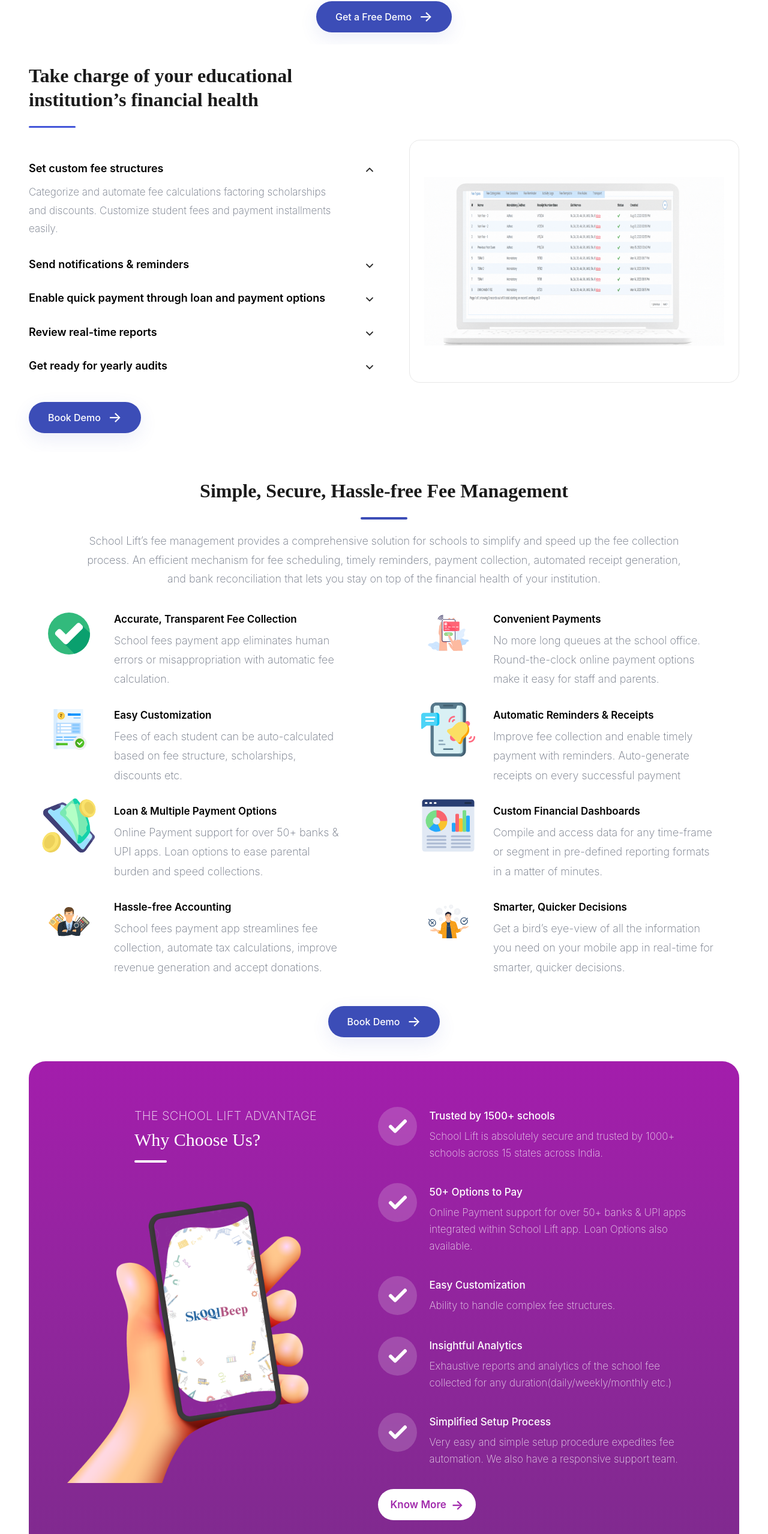
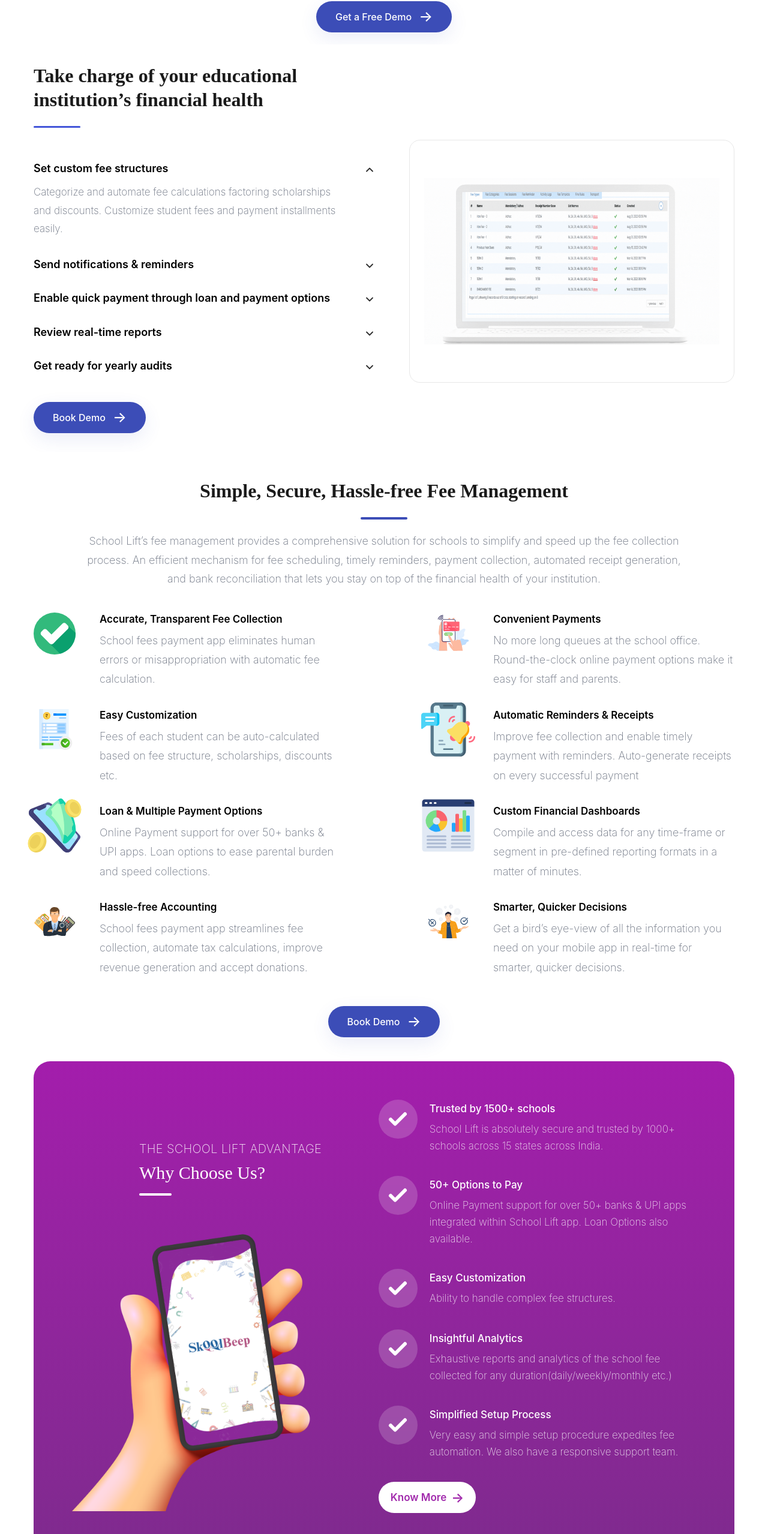
Before and after one commit to PonmalarPS/SchoolLift-Website, a React (Vite) app: page /feeManagement in a window 1280 px wide. Shown: the part 1111-3668 px from the top of the page at 60% size. Built offline with nearby package versions, Linux system fonts and the light colour scheme.

Commit message:
Fees - UI Corrections

```diff
--- a/src/pages/FeesManagement.jsx
+++ b/src/pages/FeesManagement.jsx
@@ -80,7 +80,7 @@
     return (
         <section className="relative overflow-hidden bg-white px-6 pt-15 md:px-10 lg:px-16">
             <div className="mx-auto max-w-[1400px] text-center">
-                <h1 className="font-heading font-bold text-[40px] leading-tight text-sbText mx-auto">
+                <h1 className="font-heading font-bold text-[32px] md:text-[40px] leading-tight text-sbText mx-auto">
                     Fee Management Solutions
                 </h1>
 
@@ -148,8 +148,8 @@
     ];
 
     return (
-        <section className="mt-5 relative overflow-hidden bg-white px-4 py-8 sm:px-6 lg:px-10 xl:px-12">
-            <div className="mx-auto max-w-[1300px]">
+        <section className="mt-5 relative overflow-hidden bg-white py-8">
+            <div className="mx-auto max-w-[1600px] px-4 sm:px-6 lg:px-10 xl:px-14">
                 <div className="grid grid-cols-1 lg:grid-cols-[1fr_0.95fr] gap-x-10 xl:gap-x-14 items-start">
                     {/* LEFT SIDE HEADER - Row 1 Col 1 */}
                     <div className="lg:col-start-1">
@@ -208,7 +208,7 @@
                                 src={
                                     openIndex !== -1
                                         ? accordionItems[openIndex].image
-                                        : sISUpdateScreen4
+                                        : Fee_Review_Reports_Screen4
                                 }
                                 alt="Student information dashboard"
                                 className="w-full h-full object-contain"
@@ -279,8 +279,8 @@
     ];
 
     return (
-        <section className="mt-4 relative overflow-hidden bg-white px-6 py-7 md:px-10 lg:px-16 xl:px-20">
-            <div className="mx-auto max-w-[1500px]">
+        <section className="mt-4 relative overflow-hidden bg-white py-7">
+            <div className="mx-auto max-w-[1600px] px-4 sm:px-6 lg:px-10 xl:px-14">
                 {/* Top heading */}
                 <div className="mx-auto max-w-[1000px] text-center">
                     <div className="relative z-10 mx-auto max-w-[770px] text-center">
@@ -297,9 +297,9 @@
 
                 {/* Feature grid */}
                 <div className="mt-10 grid grid-cols-1 gap-y-8 md:mt-10 md:grid-cols-2 md:gap-x-20 lg:gap-x-28 xl:gap-x-36">
-                    {feeFeatures.map((item) => (
+                    {feeFeatures.map((item, index) => (
                         <div
-                            key={item.id}
+                            key={index}
                             className="flex items-start gap-8 lg:gap-10"
                         >
                             <div className="flex h-[70px] w-[70px] shrink-0 items-center justify-center">
@@ -354,17 +354,17 @@
         },
     ];
     return (
-        <section className="bg-white px-4 py-10 sm:px-6 lg:px-10 xl:px-12">
-            <div className="pt-19 mx-auto max-w-[1310px] overflow-hidden rounded-[28px] bg-gradient-to-b from-[#a31dac] to-[#7f2a8e] px-6 sm:px-8 md:px-10 lg:px-14 xl:px-16">
-                <div className="grid items-stretch gap-10 lg:grid-cols-[0.9fr_1.1fr] lg:gap-8 xl:grid-cols-[0.95fr_1.05fr]">
+        <section className="bg-white py-10 px-4 sm:px-6 lg:px-10 xl:px-14">
+            <div className="pt-10 lg:pt-16 mx-auto max-w-[1500px] overflow-hidden rounded-[28px] bg-gradient-to-b from-[#a31dac] to-[#7f2a8e] px-4 sm:px-8 md:px-10 lg:px-14 xl:px-16">
+                <div className="grid items-center gap-10 lg:grid-cols-[0.9fr_1.1fr] lg:gap-8 xl:grid-cols-[0.95fr_1.05fr]">
                     {/* Left Side */}
                     <div className="relative flex flex-col items-center lg:items-start">
                         <div className="w-full text-center lg:pl-24 lg:text-left xl:pl-28 flex flex-col items-center lg:items-start">
-                            <p className="text-[20px] font-extralight uppercase tracking-[0.3px] text-white/90">
+                            <p className="text-[16px] md:text-[20px] font-extralight uppercase tracking-[0.3px] text-white/90">
                                 THE SCHOOL LIFT ADVANTAGE
                             </p>
 
-                            <h2 className="mt-2 text-[30px] font-medium leading-[1.15] text-white">
+                            <h2 className="mt-2 text-[24px] md:text-[30px] font-medium leading-[1.15] text-white">
                                 Why Choose Us?
                             </h2>
 
@@ -385,16 +385,16 @@
                         <div className="space-y-7 sm:space-y-8 lg:space-y-9">
                             {advantagePoints.map((item, index) => (
                                 <div key={index} className="flex items-start gap-4 sm:gap-5">
-                                    <div className="flex h-[65px] w-[65px] shrink-0 items-center justify-center rounded-full bg-white/18 backdrop-blur-[1px]">
-                                        <Check className="h-9 w-9 text-white" strokeWidth={4} />
+                                    <div className="flex h-[60px] w-[60px] md:h-[65px] md:w-[65px] shrink-0 items-center justify-center rounded-full bg-white/18 backdrop-blur-[1px]">
+                                        <Check className="h-7 w-7 md:h-9 md:w-9 text-white" strokeWidth={4} />
                                     </div>
 
                                     <div className="pt-1">
-                                        <p className="text-[17px] font-medium leading-[1.35] text-white">
+                                        <p className="text-[16px] md:text-[17px] font-medium leading-[1.35] text-white">
                                             {item.title}
                                         </p>
 
-                                        <p className="mt-2 font-extralight max-w-[560px] text-[17px] leading-[1.65] text-white/80">
+                                        <p className="mt-2 font-extralight max-w-[560px] text-[15px] md:text-[17px] leading-[1.65] text-white/80">
                                             {item.description}
                                         </p>
                                     </div>
@@ -473,7 +473,7 @@
         },
     ];
     return (
-        <section className="mt-10 relative overflow-hidden bg-[#4456d9] px-4 py-14 sm:px-6 md:px-8 lg:px-10 xl:px-12">
+        <section className="mt-10 relative overflow-hidden bg-[#4456d9] py-14">
             {/* background pattern layer */}
             <div className="absolute inset-0 opacity-[0.10]">
                 <div
@@ -486,7 +486,7 @@
                 />
             </div>
 
-            <div className="relative mx-auto max-w-[1820px]">
+            <div className="relative mx-auto max-w-[1600px] px-4 sm:px-6 lg:px-10 xl:px-14">
                 {/* heading */}
                 <div className="text-center">
                     <h2 className="text-[32px] font-semibold text-white leading-[40px]">
@@ -496,7 +496,7 @@
                 </div>
 
                 {/* cards */}
-                <div className="mt-14 grid grid-cols-1 gap-8 md:grid-cols-2 xl:grid-cols-5 xl:gap-7">
+                <div className="mt-14 grid grid-cols-1 gap-8 md:grid-cols-2 lg:grid-cols-3 xl:grid-cols-5 xl:gap-7">
                     {processItems.map((item, index) => (
                         <div key={index} className="relative h-full">
                             <div className="rounded-[18px] border border-[#d9d9d9] bg-[#f7f7f7] px-8 pb-10 pt-12 text-center shadow-sm h-full">
@@ -536,7 +536,7 @@
 const WhatSchoolsSay = () => {
     return (
         <section className="w-full bg-sbBgLight py-[40px]">
-            <div className="w-full px-6 md:px-10 lg:px-16">
+            <div className="mx-auto max-w-[1600px] px-4 sm:px-6 lg:px-10 xl:px-14">
                 <div className="mb-15 flex flex-col items-center">
                     {/* Heading */}
                     <h2 className="text-[32px] font-semibold text-sbText">
@@ -546,7 +546,7 @@
                     <div className="w-[70px] h-[4px] bg-sbBlue mx-auto mt-4 mb-0 rounded-full" />
                 </div>
 
-                <div className="grid grid-cols-1 gap-10 lg:grid-cols-2 lg:gap-14">
+                <div className="grid grid-cols-1 gap-10 md:grid-cols-2 lg:grid-cols-2 lg:gap-14">
                     {testimonials.map((item) => (
                         <TestimonialCard key={item.id} item={item} />
                     ))}
```
